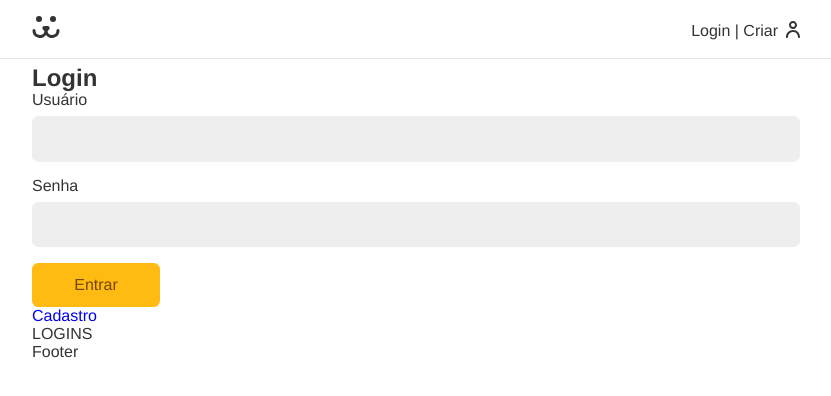
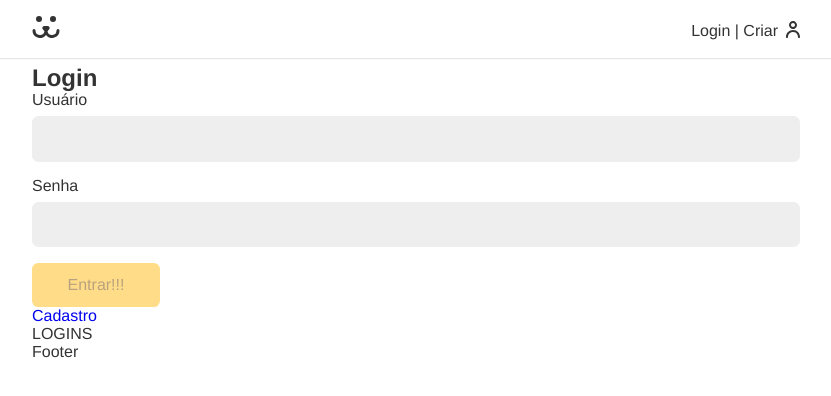
Before and after one commit to gustavocabraltv/origamid-react, a React (Create React App) app: page /login in a window 1280 px wide. Shown: the top 396 px of the page, without its empty margins (224-1055 px from the left). Built offline with nearby package versions, Linux system fonts and the light colour scheme.

Commit message:
Button disabled added

```diff
--- a/src/components/Forms/Button.module.css
+++ b/src/components/Forms/Button.module.css
@@ -20,5 +20,8 @@
 
   .button:disabled {
     opacity: 0.5;
+    outline: none;
+    border: none;
     cursor: wait;
+    box-shadow: none;
   }
--- a/src/components/Login/LoginForm.js
+++ b/src/components/Login/LoginForm.js
@@ -9,6 +9,7 @@ const LoginForm = () => {
   const username = useForm();
   const password = useForm();
 
+
   const { userLogin } = React.useContext(UserContext);
 
   async function handleSubmit(event) {
@@ -19,13 +20,21 @@ const LoginForm = () => {
     }
   }
 
+  function SubmitButton(){
+    if(username.value && password.value.length >= 3){
+      return <Button>Entrar</Button>
+    }else{
+      return <Button disabled>Entrar!!!</Button>
+    }
+  }
+
   return (
     <section>
       <h1>Login</h1>
       <form action="" onSubmit={handleSubmit}>
         <Input label="Usuário" type="text" name="username" {...username} />
         <Input label="Senha" type="password" name="password" {...password} />
-        <Button>Entrar</Button>
+        <SubmitButton/>
       </form>
       <Link to="/login/criar">Cadastro</Link>
     </section>
```
